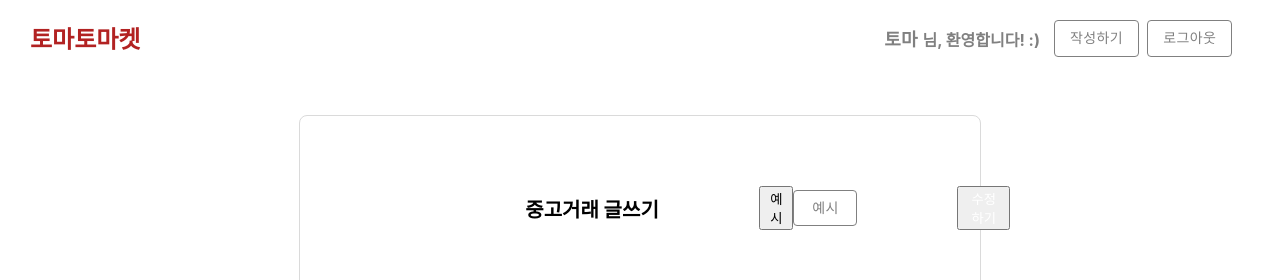
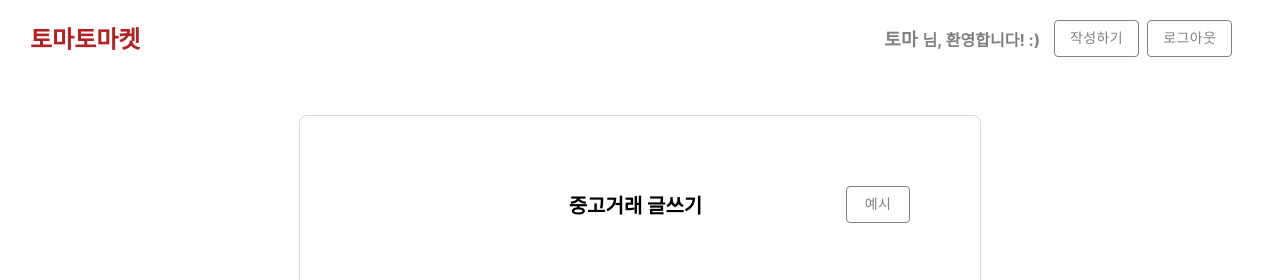
Before and after one commit to youdaehoon/youdaehoon-week7_clone, a React (Create React App) app: page /makepost/1 in a window 1280 px wide. Shown: the top 280 px of the page. Built offline with nearby package versions, Linux system fonts and the light colour scheme.

Commit message:
✅ [bom] commit

```diff
--- a/src/page/MakePost.js
+++ b/src/page/MakePost.js
@@ -134,17 +134,17 @@ const MakePost = () => {
       <WrapTitle>
         <PostTitle>중고거래 글쓰기</PostTitle>
 
-        {true&&<button>예시</button>}
+        {/* {true&&<button>예시</button>} */}
         <Button style={{color: 'gray', margin: "0px 100px 0px 0px"}} variant="outlined" color="inherit">
           예시</Button>
-
+{/*
         {postId=="0"?<button style={{ width: "200px" }} onClick={MakePostAX}>
           작성하기
         </button> : <button
         style={{ color: 'white'}} variant="outlined" color="inherit"
         onClick={UpdatePostAX}>
           수정하기
-        </button>}
+        </button>} */}
 
 
       </WrapTitle>
```
